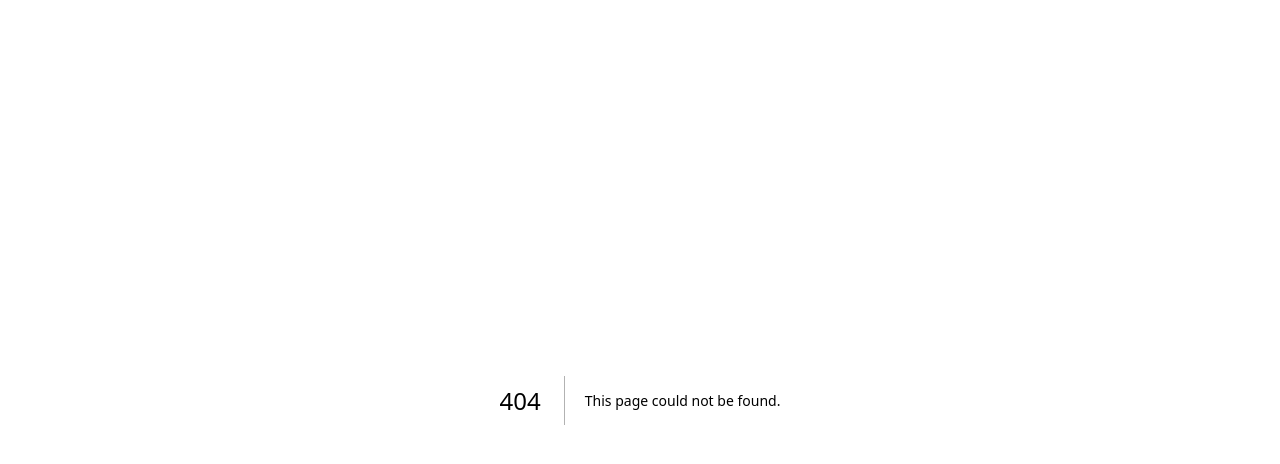
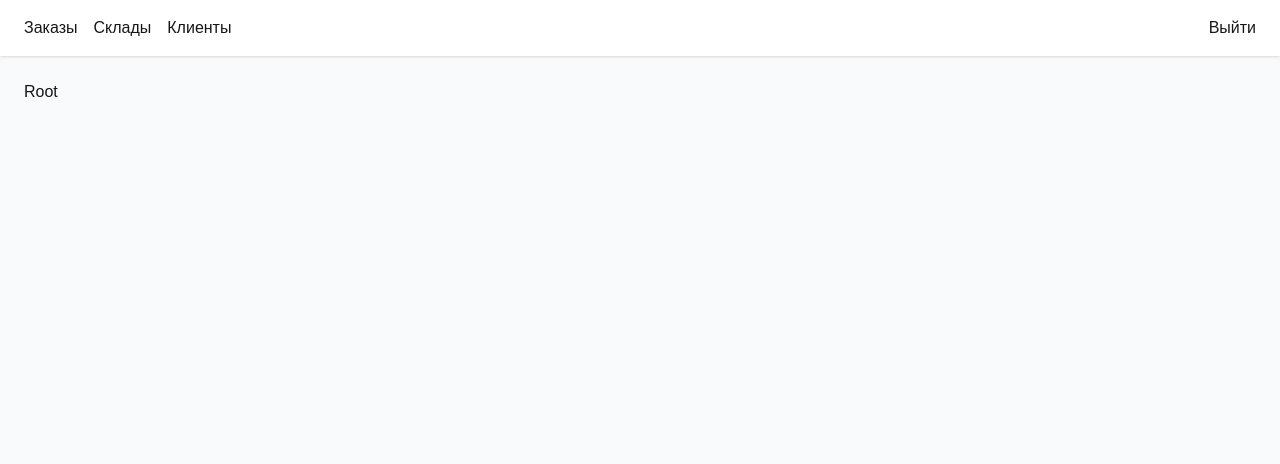
Before and after one commit to tarik2454/fullstack-test-task-Transport-Service, a Next.js app: page /dashboard/manager in a window 1280 px wide. Before the commit this address had no page. Shown: the top 464 px of the page. Built offline with nearby package versions, Linux system fonts and the light colour scheme.

Commit message:
feat: implement dashboard structure with manager and driver functionalities, including orders, clients, and warehouses management

```diff
--- a/src/app/(auth)/login/page.tsx
+++ b/src/app/(auth)/login/page.tsx
@@ -27,7 +27,7 @@ export default function LoginPage() {
         const { role } = await res.json();
         message.success("Успешный вход");
         router.push(
-          role === "MANAGER" ? "/dashboard/manager" : "/dashboard/driver"
+          role === "MANAGER" ? "dashboard/manager/clients" : "dashboard/driver"
         );
       } else {
         const data = await res.json();
--- a/src/app/api/auth/login/route.ts
+++ b/src/app/api/auth/login/route.ts
@@ -7,6 +7,7 @@ const JWT_SECRET = process.env.JWT_SECRET || "secret";
 
 export async function POST(req: Request) {
   const { email, password } = await req.json();
+
   const user = await db.user.findUnique({ where: { email } });
 
   if (!user || !(await compare(password, user.password))) {
@@ -16,7 +17,9 @@ export async function POST(req: Request) {
   const token = sign({ id: user.id, role: user.role }, JWT_SECRET, {
     expiresIn: "7d",
   });
+
   const res = NextResponse.json({ role: user.role });
+
   res.cookies.set("token", token, {
     httpOnly: true,
     path: "/",
--- a/src/app/(dashboard)/layout.tsx
+++ b/src/app/dashboard/layout.tsx
@@ -6,8 +6,9 @@ export default function DashboardLayout({ children }: { children: ReactNode }) {
     <div className="min-h-screen bg-gray-50">
       <nav className="bg-white shadow px-6 py-4 flex justify-between">
         <div className="flex gap-4">
-          <Link href="/dashboard/manager">Менеджер</Link>
-          <Link href="/dashboard/driver">Водитель</Link>
+          <Link href="/dashboard/manager/orders">Заказы</Link>
+          <Link href="/dashboard/manager/warehouses">Склады</Link>
+          <Link href="/dashboard/manager/clients">Клиенты</Link>
         </div>
         <Link href="/login">Выйти</Link>
       </nav>
--- /dev/null
+++ b/src/app/dashboard/manager/page.tsx
@@ -0,0 +1,3 @@
+export default function Manager() {
+  return <div>Root</div>;
+}
--- a/src/middleware.ts
+++ b/src/middleware.ts
@@ -16,7 +16,9 @@ export async function middleware(request: NextRequest) {
   if (token && isAuth) {
     const payload = await verifyToken(token);
     if (payload?.role === "MANAGER") {
-      return NextResponse.redirect(new URL("/dashboard/manager", request.url));
+      return NextResponse.redirect(
+        new URL("/dashboard/manager/orders", request.url)
+      );
     }
     if (payload?.role === "DRIVER") {
       return NextResponse.redirect(new URL("/dashboard/driver", request.url));
```
Also changed, not shown: src/app/dashboard/driver/orders/page.tsx (renamed from src/app/(dashboard)/driver/orders/page.tsx), src/app/dashboard/manager/clients/page.tsx (renamed from src/app/(dashboard)/manager/clients/page.tsx), src/app/dashboard/manager/orders/page.tsx (renamed from src/app/(dashboard)/manager/orders/page.tsx), src/app/dashboard/manager/warehouses/page.tsx (renamed from src/app/(dashboard)/warehouses/page.tsx).
